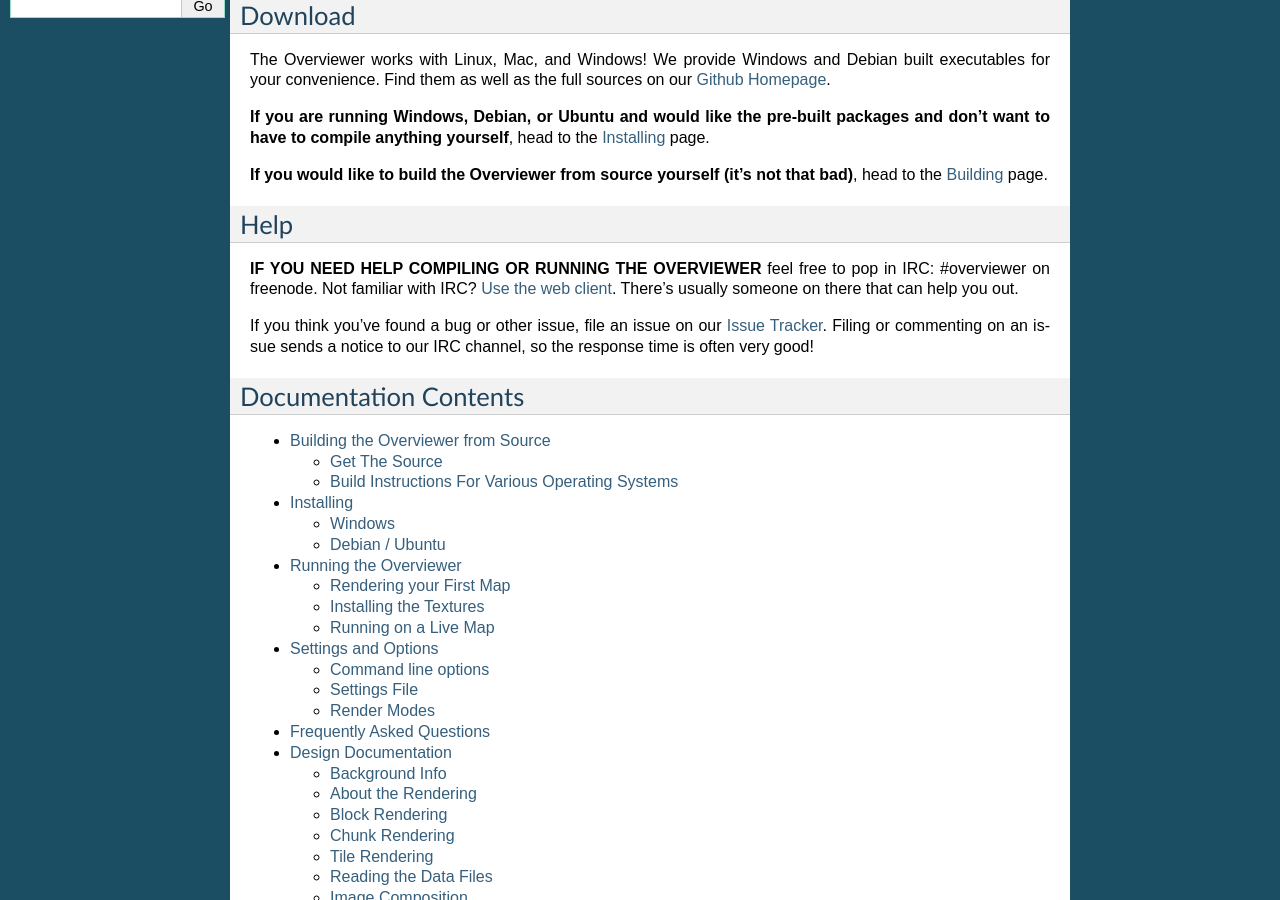
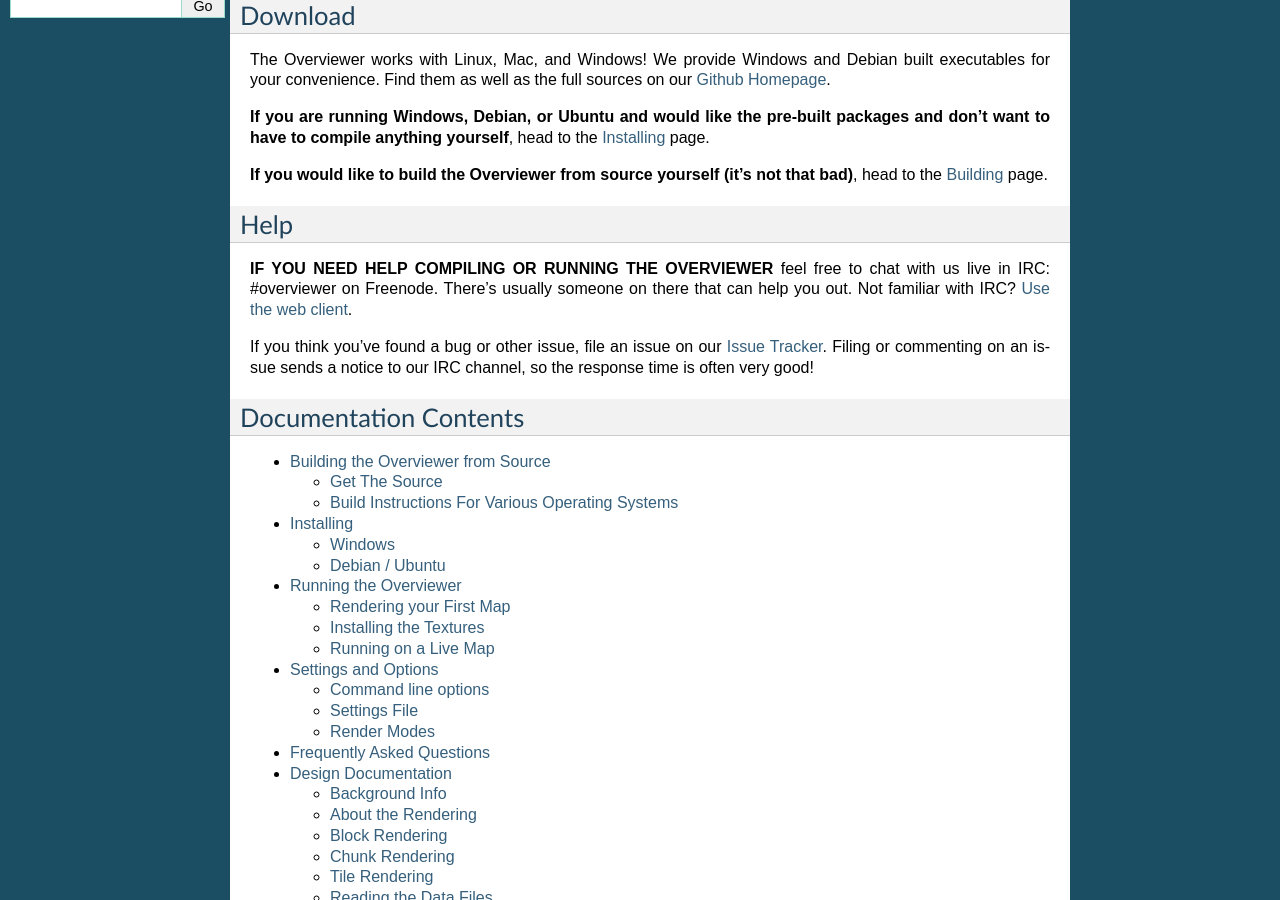
Before and after one commit to overviewer/Minecraft-Overviewer, a Sphinx documentation site: the page built from docs/index.rst, in a window 1280 px wide and 900 px high, scrolled down 350 px. Built offline with Sphinx 7.4.7, drawn with Linux system fonts in a browser that asks for light colours.

Commit message:
misc docs tweaks

```diff
--- a/docs/index.rst
+++ b/docs/index.rst
@@ -35,10 +39,11 @@
 
 Help
 ====
-**IF YOU NEED HELP COMPILING OR RUNNING THE OVERVIEWER** feel free to pop in
-IRC: #overviewer on freenode. Not familiar with IRC? `Use the web client
-<http://webchat.freenode.net/?channels=overviewer>`_. There's usually someone on
-there that can help you out.
+
+**IF YOU NEED HELP COMPILING OR RUNNING THE OVERVIEWER** feel free to chat with
+us live in IRC: #overviewer on Freenode. There's usually someone on there that
+can help you out. Not familiar with IRC? `Use the web client
+<http://webchat.freenode.net/?channels=overviewer>`_.
 
 If you think you've found a bug or other issue, file an issue on our `Issue
 Tracker <https://github.com/overviewer/Minecraft-Overviewer/issues>`_. Filing or
--- a/docs/running.rst
+++ b/docs/running.rst
@@ -25,8 +25,8 @@
     1. The path to your Minecraft world on your hard drive
     2. The name of a single player world on your current system. Note that if it
        has spaces, you will need to put the world name in quotes.
-    3. If the world name is in the format "World #" (e.g. "World 1"), you can just specify the
-       number.
+    3. If your single-player world name is in the format "World #" (e.g. "World
+       1"), you can just specify the number.
 
 **Output Dir**
     This is the directory you would like to put the rendered tiles and
```
Also changed, not shown: other parts of docs/index.rst (+4 -0 lines).
